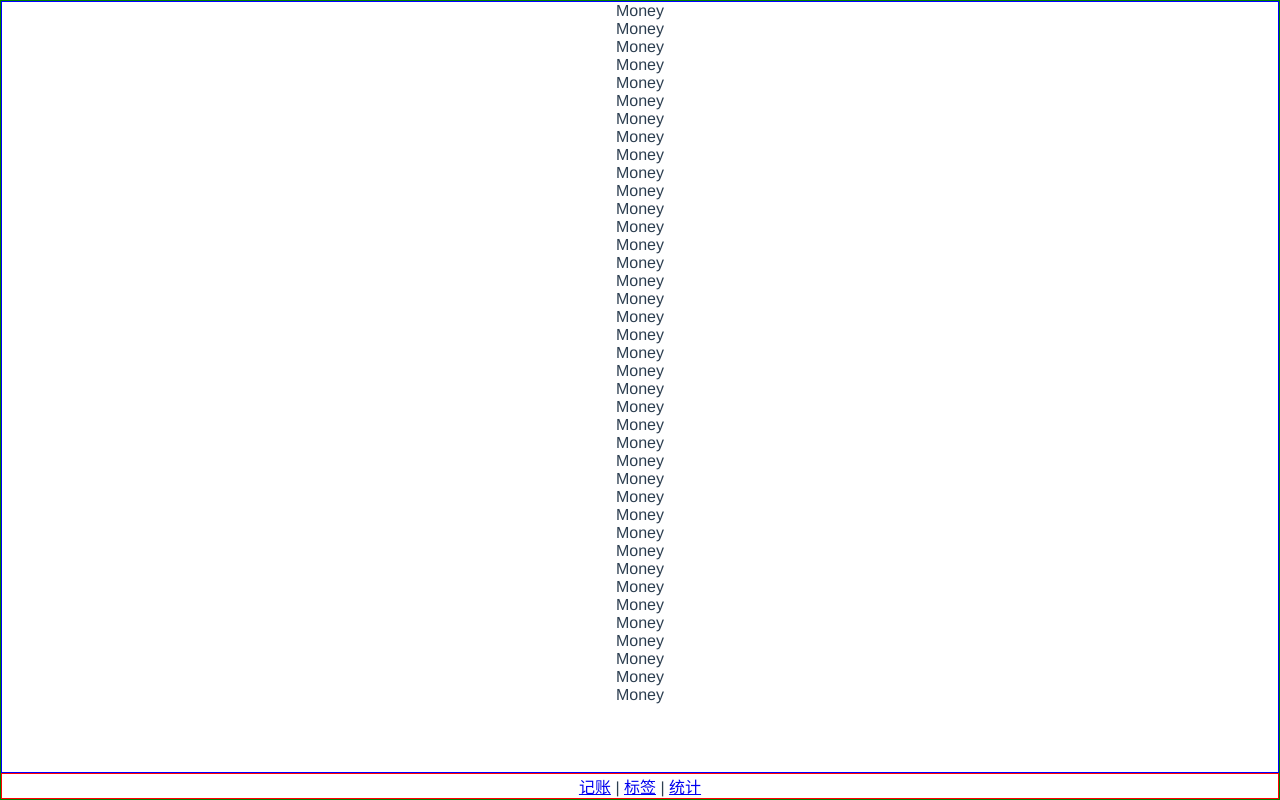
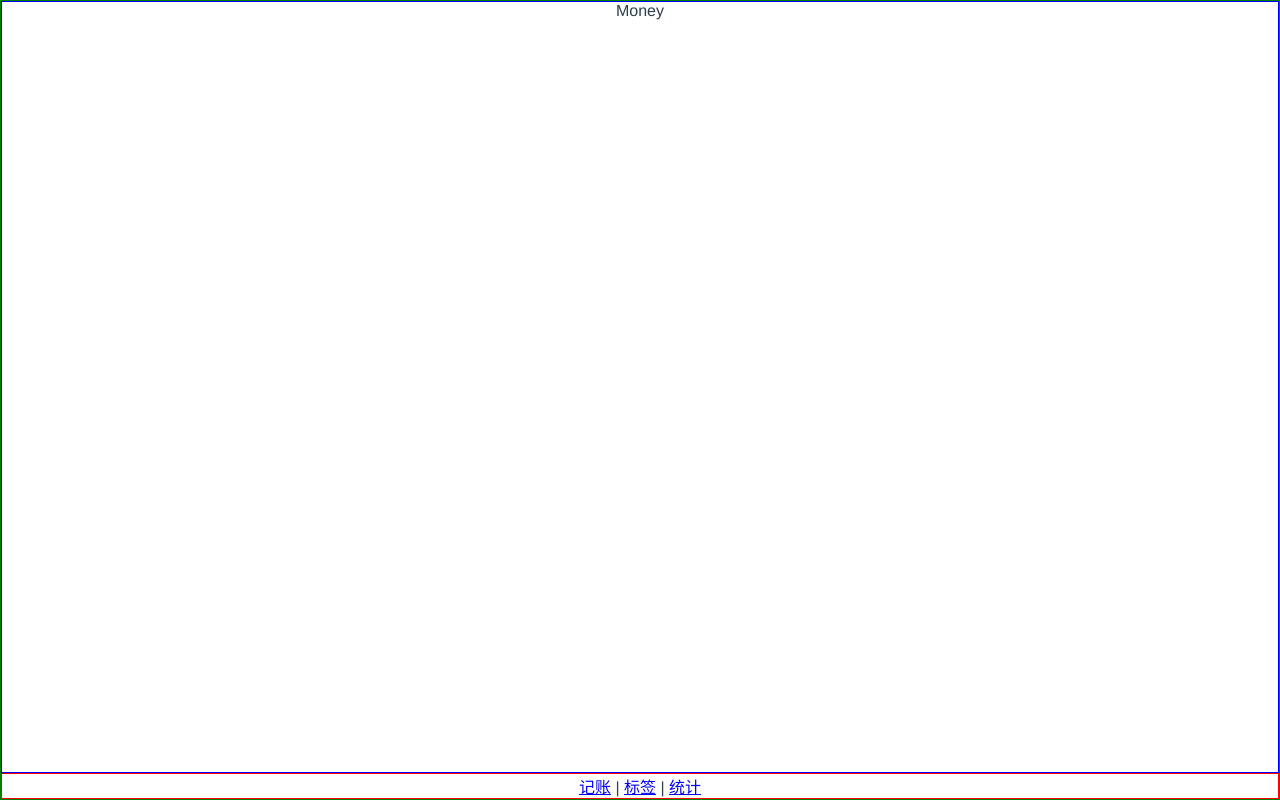
Before and after one commit to Mianxiong/vue-morney, a Vue app: page /#/money in a window 1280 px wide. Built offline with nearby package versions, Linux system fonts and the light colour scheme.

Commit message:
创建Layout组件

```diff
--- /dev/null
+++ b/src/components/Layout.vue
@@ -0,0 +1,27 @@
+<template>
+  <div class="nav-wrapper">
+    <div class="content">
+        <slot></slot>
+    </div>
+    <Nav />
+  </div>
+</template>
+<script lang="ts">
+export default {
+    name: 'Layout'
+}
+</script>
+
+<style lang="scss" scoped>
+.nav-wrapper {
+  border: 1px solid green;
+  display: flex;
+  flex-direction: column;
+  height: 100vh;
+}
+.content {
+    border: 1px solid blue;
+    overflow: auto;
+    flex-grow: 1;
+}
+</style>
--- a/src/main.ts
+++ b/src/main.ts
@@ -4,9 +4,11 @@
 import router from './router'
 import store from './store'
 import Nav from '@/components/Nav.vue';
+import Layout from '@/components/Layout.vue'
 
 Vue.config.productionTip = false
 Vue.component('Nav', Nav)
+Vue.component('Layout',Layout)
 new Vue({
   router,
   store,
--- a/src/views/Labels.vue
+++ b/src/views/Labels.vue
@@ -1,6 +1,8 @@
 <template>
     <div>
-        Labels
+        <Layout>
+            <p>Labels</p>
+        </Layout>
         <Nav/>
     </div>
 </template>
--- a/src/views/Money.vue
+++ b/src/views/Money.vue
@@ -1,31 +1,20 @@
+
 <template>
-  <div class="nav-wrapper">
-      <div class="content">
-          <p>Money</p>
-          <p>Money</p>
-          <p>Money</p><p>Money</p><p>Money</p><p>Money</p><p>Money</p><p>Money</p><p>Money</p><p>Money</p><p>Money</p><p>Money</p><p>Money</p><p>Money</p><p>Money</p><p>Money</p><p>Money</p><p>Money</p><p>Money</p><p>Money</p><p>Money</p><p>Money</p><p>Money</p><p>Money</p><p>Money</p><p>Money</p><p>Money</p><p>Money</p><p>Money</p><p>Money</p><p>Money</p><p>Money</p><p>Money</p><p>Money</p><p>Money</p><p>Money</p><p>Money</p><p>Money</p><p>Money</p>
-      </div>
-
-    <Nav />
+  <div>
+    <Layout>
+      <p>Money</p>
+    </Layout>
   </div>
 </template>
 
 <script lang="ts">
+import Layout from "@/components/Layout.vue";
 export default {
+  components: { Layout },
   name: "Money",
 };
 </script>
 
 <style lang="scss" scoped>
-.nav-wrapper {
-  border: 1px solid green;
-  display: flex;
-  flex-direction: column;
-  height: 100vh;
-}
-.content {
-    border: 1px solid blue;
-    overflow: auto;
-    flex-grow: 1;
-}
+
 </style>
--- a/src/views/Statistics.vue
+++ b/src/views/Statistics.vue
@@ -1,11 +1,15 @@
 <template>
     <div>
-        Statistics
+        <Layout>
+            <p>Statistics</p>
+        </Layout>
+
         <Nav/>
     </div>
 </template>
 
 <script lang="ts">
+    import Layout from '@/components/Layout.vue';
     export default {
         name: 'Statistics'
     }
```
